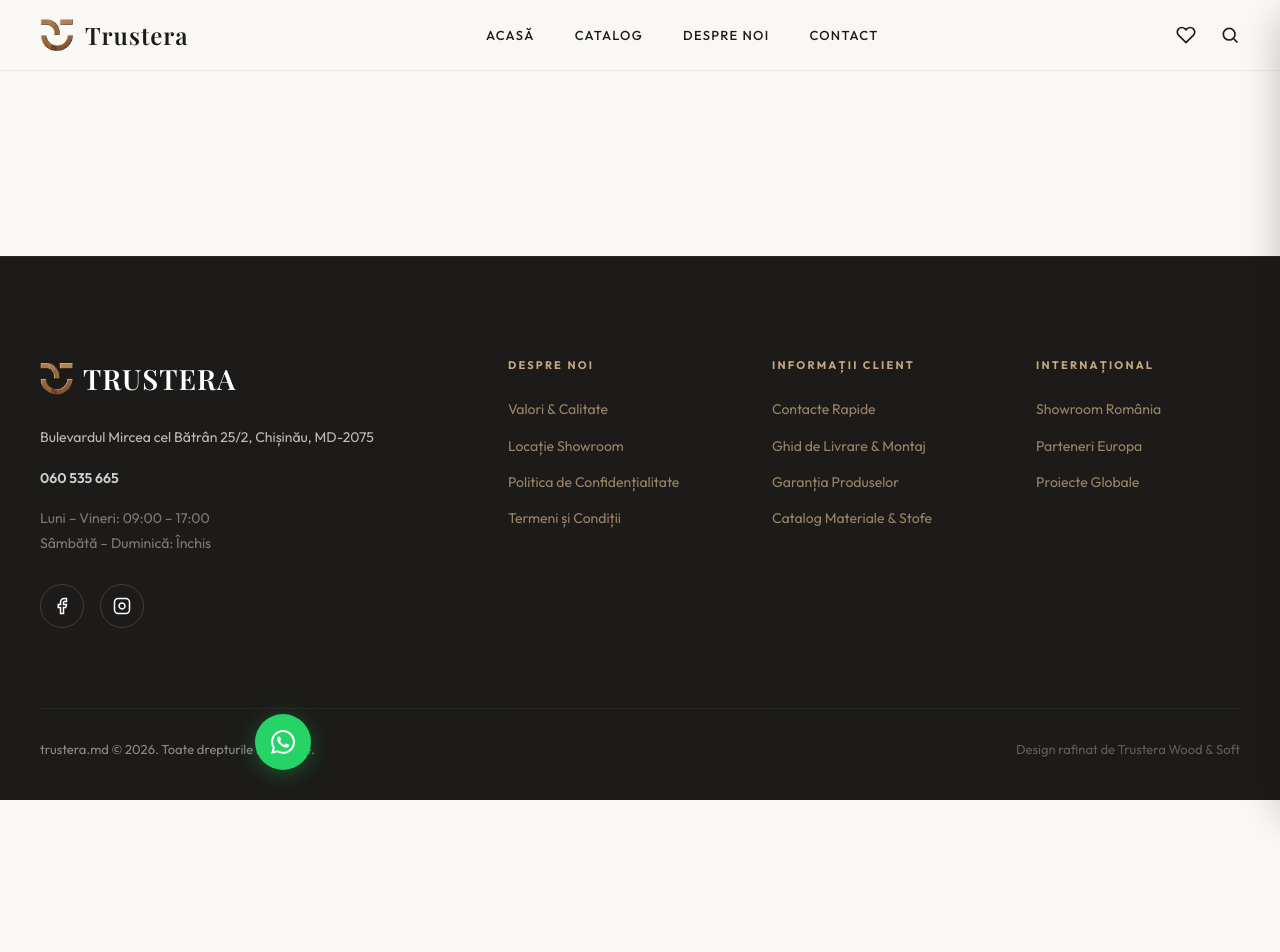
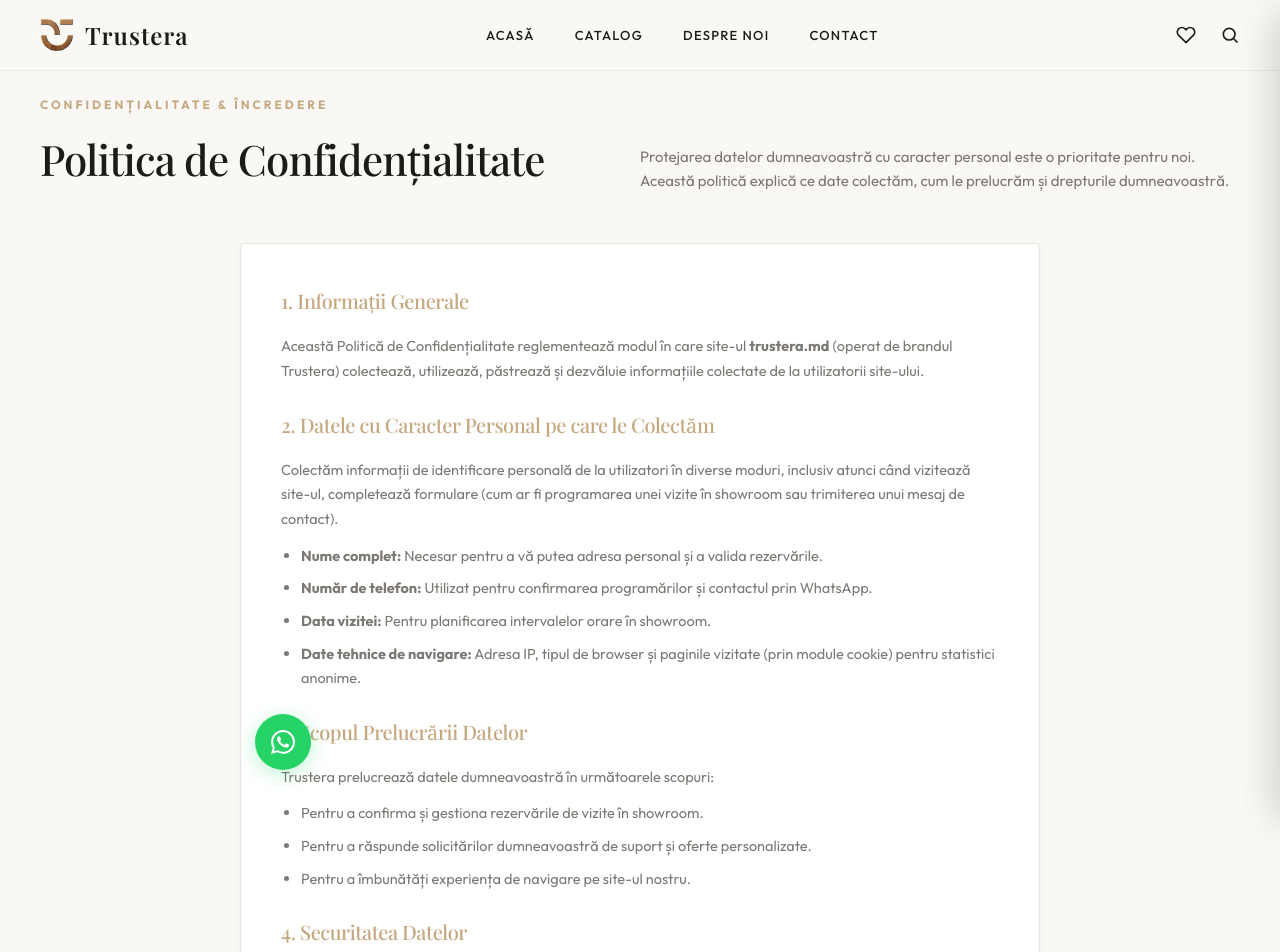
Before and after one commit to DinuVidrascu/trust-wood, a React (Vite) app: page /politica-confidentialitate in a window 1280 px wide. Shown: the top 952 px of the page. Before the commit the page ends 800 px from the top, so only its background shows below. Built offline with nearby package versions, Linux system fonts and the light colour scheme; a web font is replaced by a local one.

Commit message:
feat(privacy): add dedicated privacy policy page and configure route

```diff
--- a/src/App.jsx
+++ b/src/App.jsx
@@ -8,6 +8,7 @@ import ProductDetails from './pages/ProductDetails';
 import About from './pages/About';
 import Contact from './pages/Contact';
 import Showroom from './pages/Showroom';
+import PrivacyPolicy from './pages/PrivacyPolicy';
 import { WishlistProvider } from './context/WishlistContext';
 import WishlistDrawer from './components/WishlistDrawer';
 
@@ -47,6 +48,7 @@ export default function App() {
             <Route path="/despre" element={<About />} />
             <Route path="/contact" element={<Contact />} />
             <Route path="/showroom" element={<Showroom />} />
+            <Route path="/politica-confidentialitate" element={<PrivacyPolicy />} />
           </Routes>
         </main>
 
--- a/src/components/Footer.jsx
+++ b/src/components/Footer.jsx
@@ -39,7 +39,7 @@ export default function Footer() {
           <div className="footer-links">
             <Link to="/despre" onClick={scrollToTop}>Valori & Calitate</Link>
             <Link to="/showroom" onClick={scrollToTop}>Locație Showroom</Link>
-            <a href="#">Politica de Confidențialitate</a>
+            <Link to="/politica-confidentialitate" onClick={scrollToTop}>Politica de Confidențialitate</Link>
             <a href="#">Termeni și Condiții</a>
           </div>
         </div>
--- /dev/null
+++ b/src/pages/PrivacyPolicy.jsx
@@ -0,0 +1,104 @@
+import React, { useEffect } from 'react';
+
+export default function PrivacyPolicy() {
+  // Scroll to top on load
+  useEffect(() => {
+    window.scrollTo({ top: 0 });
+  }, []);
+
+  return (
+    <div className="page-entrance subpage" style={{ paddingBottom: '80px', paddingTop: '85px' }}>
+      <section className="section" style={{ paddingTop: '10px' }}>
+
+        {/* HEADER */}
+        <div className="section-header" style={{ marginBottom: '50px' }}>
+          <div>
+            <span className="section-title">Confidențialitate & Încredere</span>
+            <h1 className="section-heading title-serif">Politica de Confidențialitate</h1>
+          </div>
+          <p style={{ color: 'var(--text-secondary)', maxWidth: '600px', fontSize: '15px' }}>
+            Protejarea datelor dumneavoastră cu caracter personal este o prioritate pentru noi. Această politică explică ce date colectăm, cum le prelucrăm și drepturile dumneavoastră.
+          </p>
+        </div>
+
+        {/* POLICY CONTENT */}
+        <div style={{
+          maxWidth: '800px',
+          margin: '0 auto',
+          background: 'var(--bg-card)',
+          padding: '40px',
+          borderRadius: '4px',
+          border: '1px solid var(--border)',
+          boxShadow: 'var(--shadow-sm)',
+          color: 'var(--text-primary)',
+          lineHeight: '1.7',
+          fontSize: '14.5px'
+        }} className="policy-container">
+
+          <h2 className="title-serif" style={{ fontSize: '20px', color: 'var(--accent)', marginBottom: '16px' }}>1. Informații Generale</h2>
+          <p style={{ marginBottom: '24px', color: 'var(--text-secondary)' }}>
+            Această Politică de Confidențialitate reglementează modul în care site-ul <strong>trustera.md</strong> (operat de brandul Trustera) colectează, utilizează, păstrează și dezvăluie informațiile colectate de la utilizatorii site-ului.
+          </p>
+
+          <h2 className="title-serif" style={{ fontSize: '20px', color: 'var(--accent)', marginBottom: '16px' }}>2. Datele cu Caracter Personal pe care le Colectăm</h2>
+          <p style={{ marginBottom: '12px', color: 'var(--text-secondary)' }}>
+            Colectăm informații de identificare personală de la utilizatori în diverse moduri, inclusiv atunci când vizitează site-ul, completează formulare (cum ar fi programarea unei vizite în showroom sau trimiterea unui mesaj de contact).
+          </p>
+          <ul style={{ paddingLeft: '20px', marginBottom: '24px', listStyleType: 'disc', color: 'var(--text-secondary)' }}>
+            <li style={{ marginBottom: '8px' }}><strong>Nume complet:</strong> Necesar pentru a vă putea adresa personal și a valida rezervările.</li>
+            <li style={{ marginBottom: '8px' }}><strong>Număr de telefon:</strong> Utilizat pentru confirmarea programărilor și contactul prin WhatsApp.</li>
+            <li style={{ marginBottom: '8px' }}><strong>Data vizitei:</strong> Pentru planificarea intervalelor orare în showroom.</li>
+            <li style={{ marginBottom: '8px' }}><strong>Date tehnice de navigare:</strong> Adresa IP, tipul de browser și paginile vizitate (prin module cookie) pentru statistici anonime.</li>
+          </ul>
+
+          <h2 className="title-serif" style={{ fontSize: '20px', color: 'var(--accent)', marginBottom: '16px' }}>3. Scopul Prelucrării Datelor</h2>
+          <p style={{ marginBottom: '12px', color: 'var(--text-secondary)' }}>
+            Trustera prelucrează datele dumneavoastră în următoarele scopuri:
+          </p>
+          <ul style={{ paddingLeft: '20px', marginBottom: '24px', listStyleType: 'disc', color: 'var(--text-secondary)' }}>
+            <li style={{ marginBottom: '8px' }}>Pentru a confirma și gestiona rezervările de vizite în showroom.</li>
+            <li style={{ marginBottom: '8px' }}>Pentru a răspunde solicitărilor dumneavoastră de suport și oferte personalizate.</li>
+            <li style={{ marginBottom: '8px' }}>Pentru a îmbunătăți experiența de navigare pe site-ul nostru.</li>
+          </ul>
+
+          <h2 className="title-serif" style={{ fontSize: '20px', color: 'var(--accent)', marginBottom: '16px' }}>4. Securitatea Datelor</h2>
+          <p style={{ marginBottom: '24px', color: 'var(--text-secondary)' }}>
+            Adoptăm practici adecvate de colectare, stocare și prelucrare a datelor și măsuri de securitate pentru a proteja împotriva accesului neautorizat, modificării, dezvăluirii sau distrugerii informațiilor dumneavoastră personale. Toate transferurile de date sensibile între browser-ul dumneavoastră și site se realizează prin canale securizate criptate SSL.
+          </p>
+
+          <h2 className="title-serif" style={{ fontSize: '20px', color: 'var(--accent)', marginBottom: '16px' }}>5. Distribuirea Informațiilor Personale</h2>
+          <p style={{ marginBottom: '24px', color: 'var(--text-secondary)' }}>
+            Nu vindem, nu tranzacționăm și nu închiriem informațiile de identificare personală ale utilizatorilor către terți. Putem partaja informații demografice agregate generice, care nu sunt legate de nicio informație de identificare personală, cu partenerii noștri de încredere în scopurile menționate mai sus (analiză trafic).
+          </p>
+
+          <h2 className="title-serif" style={{ fontSize: '20px', color: 'var(--accent)', marginBottom: '16px' }}>6. Drepturile Dumneavoastră</h2>
+          <p style={{ marginBottom: '12px', color: 'var(--text-secondary)' }}>
+            Conform legislației în vigoare privind protecția datelor (inclusiv Regulamentul GDPR unde este aplicabil), beneficiați de următoarele drepturi:
+          </p>
+          <ul style={{ paddingLeft: '20px', marginBottom: '24px', listStyleType: 'disc', color: 'var(--text-secondary)' }}>
+            <li style={{ marginBottom: '8px' }}>Dreptul de acces la datele pe care le deținem despre dumneavoastră.</li>
+            <li style={{ marginBottom: '8px' }}>Dreptul de rectificare a datelor incorecte sau incomplete.</li>
+            <li style={{ marginBottom: '8px' }}>Dreptul de ștergere a datelor („dreptul de a fi uitat”).</li>
+            <li style={{ marginBottom: '8px' }}>Dreptul de a vă retrage consimțământul pentru prelucrarea datelor în orice moment.</li>
+          </ul>
+
+          <h2 className="title-serif" style={{ fontSize: '20px', color: 'var(--accent)', marginBottom: '16px' }}>7. Contact</h2>
+          <p style={{ margin: '0', color: 'var(--text-secondary)' }}>
+            Dacă aveți întrebări referitoare la această Politică de Confidențialitate, practicile acestui site sau relația dumneavoastră cu site-ul nostru, vă rugăm să ne contactați la adresa de e-mail: <a href="mailto:info@trustera.md" style={{ color: 'var(--accent)', fontWeight: '600' }}>info@trustera.md</a>.
+          </p>
+
+        </div>
+
+      </section>
+
+      {/* RESPONSIVE CSS OVERRIDES */}
+      <style>{`
+        @media (max-width: 600px) {
+          .policy-container {
+            padding: 24px 20px !important;
+          }
+        }
+      `}</style>
+    </div>
+  );
+}
```
